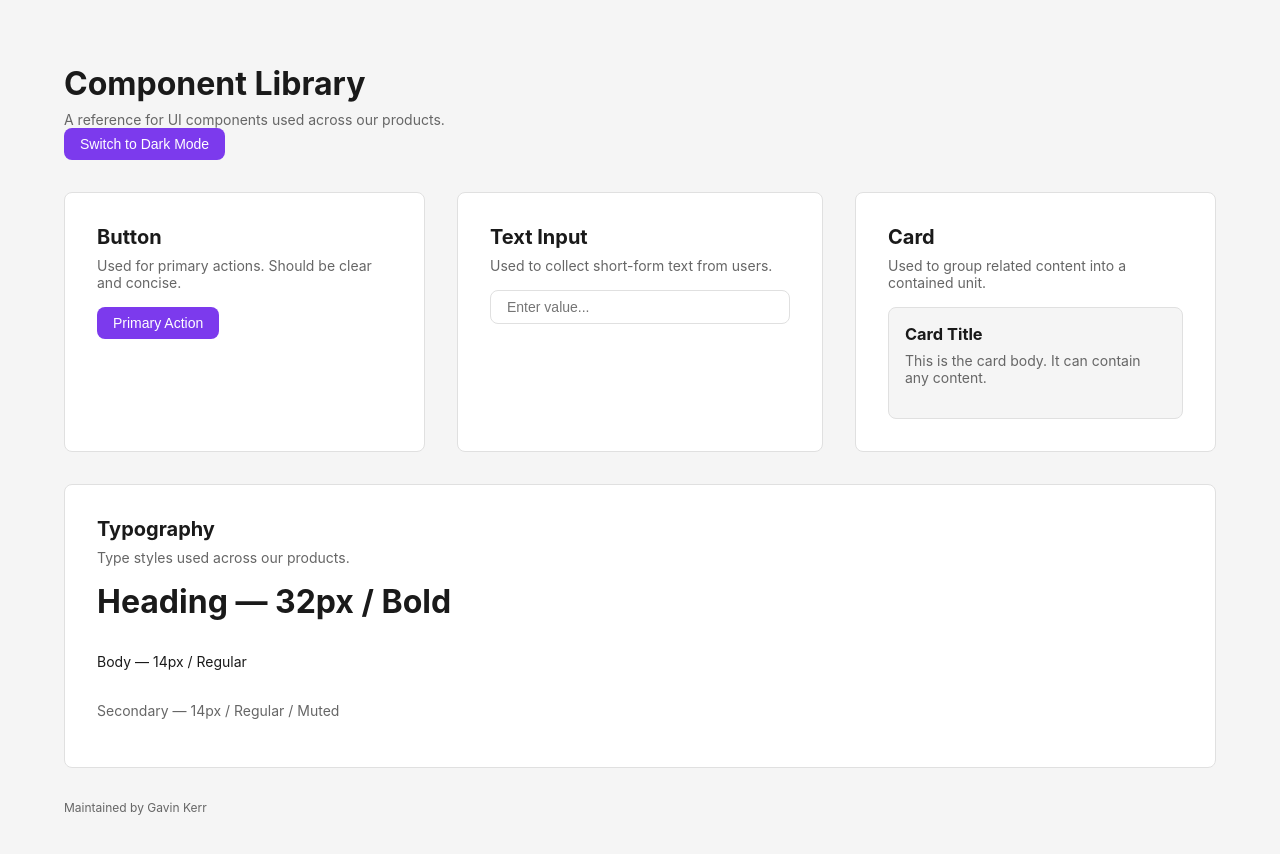
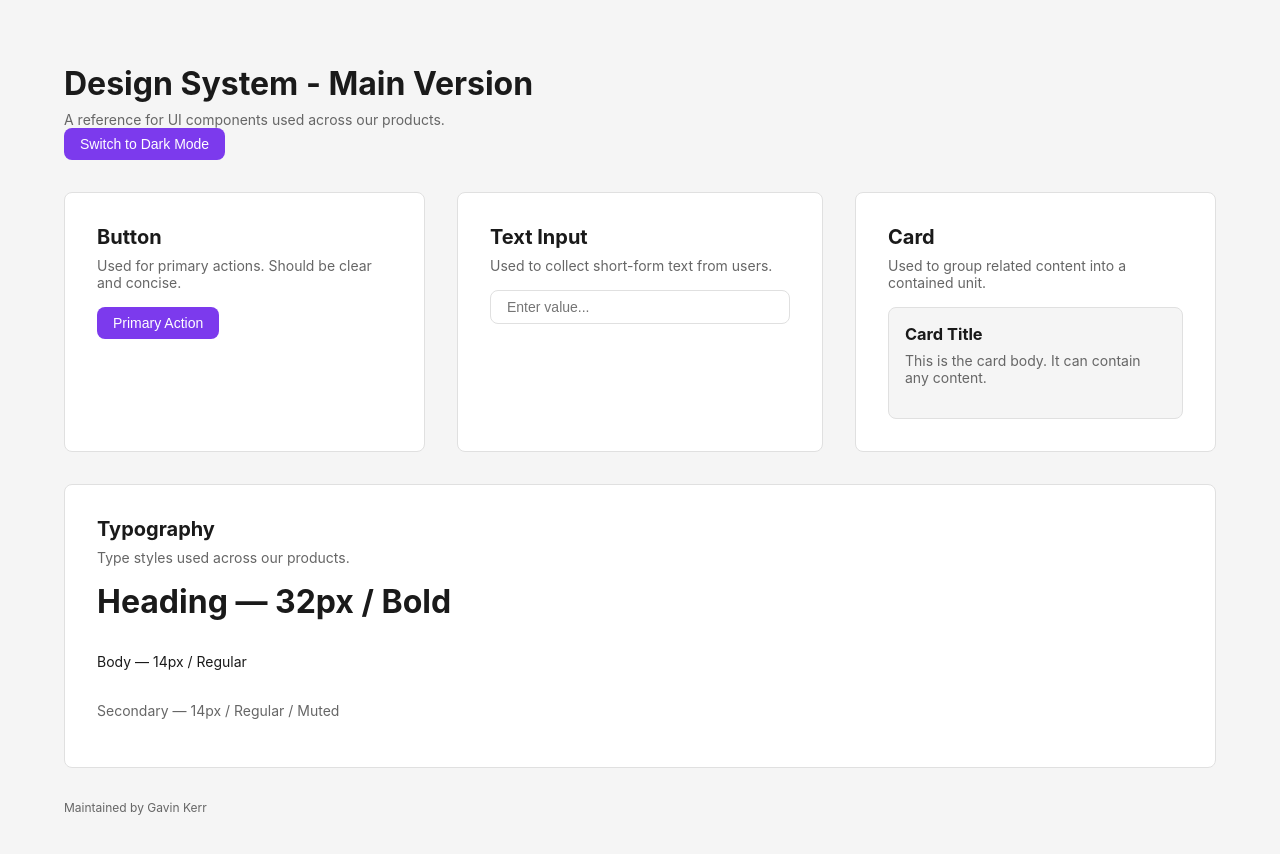
Before and after one commit to gk618/Fullstack-Training, a plain HTML site: page index.html in a window 1280 px wide. Drawn offline with Linux system fonts and the light colour scheme.

Commit message:
Update heading on main

```diff
--- a/index.html
+++ b/index.html
@@ -7,7 +7,7 @@
   <body>
 
     <header>
-      <h1>Component Library</h1>
+      <h1>Design System - Main Version</h1>
       <p>A reference for UI components used across our products.</p>
       <button id="theme-toggle">Switch to Dark Mode</button>
     </header>
```
